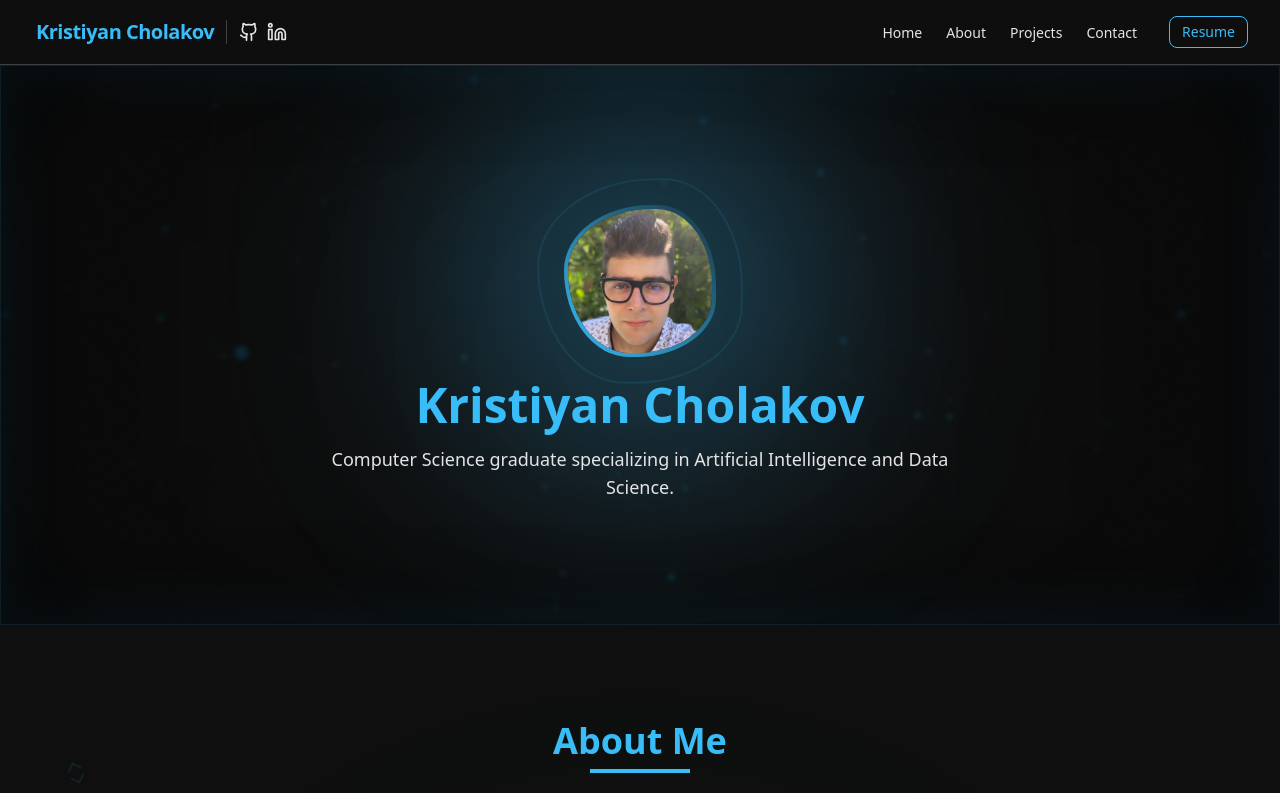
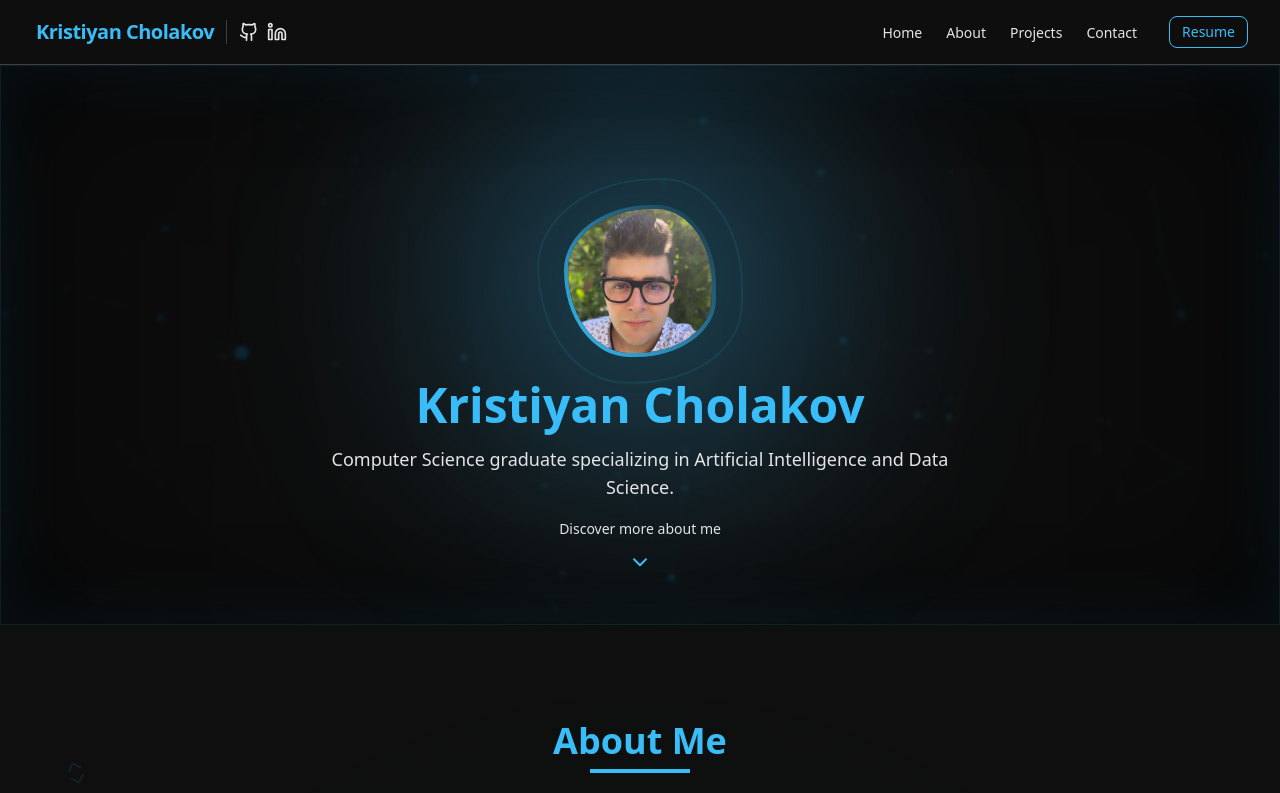
Before and after one commit to KristiyanCholakov/Portfolio-Website, a Next.js app: page / in a window 1280 px wide. Shown: the top 793 px of the page. Built offline with nearby package versions, Linux system fonts and the light colour scheme.

Commit message:
add ScrollArrow component and integrate it into multiple sections for improved navigation

```diff
--- a/src/components/sections/About.tsx
+++ b/src/components/sections/About.tsx
@@ -19,6 +19,7 @@ import {
 } from 'lucide-react'
 import TypingText from '@/components/ui/TypingText'
 import { scrollToSection } from '@/utils/navigation'
+import ScrollArrow from '@/components/ui/ScrollArrow'
 
 // Highlights with icons
 const highlights = [
@@ -351,22 +352,7 @@ export default function About() {
         </motion.div>
 
         {/* Scroll CTA */}
-        <motion.div
-          className="text-center"
-          initial={{ opacity: 0, y: 10 }}
-          whileInView={{ opacity: 1, y: 0 }}
-          viewport={{ once: true }}
-          transition={{ duration: 0.5, delay: 0.5 }}
-        >
-          <p className="text-text-muted mb-2 text-sm">Explore my projects</p>
-          <motion.div
-            animate={{ y: [0, 5, 0] }}
-            transition={{ duration: 1.5, repeat: Infinity, repeatType: 'loop' }}
-            className="text-accent inline-block"
-          >
-            <ChevronDown size={24} />
-          </motion.div>
-        </motion.div>
+        <ScrollArrow targetSection="projects" label="Explore my projects" />
       </div>
     </section>
   )
--- a/src/components/sections/Footer.tsx
+++ b/src/components/sections/Footer.tsx
@@ -5,7 +5,7 @@ import Image from 'next/image'
 import { Github, Linkedin, Mail } from 'lucide-react'
 import { scrollToSection } from '@/utils/navigation'
 
-const Footer = () => {
+export default function Footer() {
   const currentYear = new Date().getFullYear()
 
   const socialLinks = [
@@ -23,7 +23,7 @@ const Footer = () => {
   ]
 
   return (
-    <footer className="border-accent/10 bg-surface/30 relative overflow-hidden border-t backdrop-blur-sm">
+    <footer id="footer" className="border-accent/5 bg-surface/30 relative mt-auto border-t backdrop-blur-sm">
       {/* Background gradient */}
       <div
         className="pointer-events-none absolute inset-0 opacity-20"
@@ -133,5 +133,3 @@ const Footer = () => {
     </footer>
   )
 }
-
-export default Footer
--- a/src/components/sections/Hero.tsx
+++ b/src/components/sections/Hero.tsx
@@ -4,6 +4,7 @@ import Image from 'next/image'
 import { motion } from 'framer-motion'
 import TypingText from '@/components/ui/TypingText'
 import { useRef, useEffect, useState } from 'react'
+import ScrollArrow from '@/components/ui/ScrollArrow'
 
 export default function Hero() {
   const [particlesCount, setParticlesCount] = useState(50)
@@ -493,6 +494,11 @@ export default function Hero() {
           />
         </motion.p>
       </div>
+
+      {/* Add ScrollArrow at the end of the component, just before the closing tag */}
+      <div className="absolute bottom-12 left-0 right-0 z-10">
+        <ScrollArrow targetSection="about" label="Discover more about me" />
+      </div>
     </section>
   )
 }
--- a/src/components/sections/Projects.tsx
+++ b/src/components/sections/Projects.tsx
@@ -21,6 +21,7 @@ import Image from 'next/image'
 import Link from 'next/link'
 import TypingText from '@/components/ui/TypingText'
 import projectsData from '@/data/projects.json'
+import ScrollArrow from '@/components/ui/ScrollArrow'
 
 // Types
 interface Project {
@@ -516,6 +517,11 @@ export default function Projects() {
           )}
         </AnimatePresence>
       </div>
+
+      {/* Add ScrollArrow at the end */}
+      <div className="mt-16 text-center">
+        <ScrollArrow targetSection="tech-stack" label="Discover my tech stack" />
+      </div>
     </section>
   )
 }
--- a/src/components/sections/TechStack.tsx
+++ b/src/components/sections/TechStack.tsx
@@ -16,6 +16,7 @@ import {
   LucideIcon,
 } from 'lucide-react'
 import techStackData from '@/data/tech-stack.json'
+import ScrollArrow from '@/components/ui/ScrollArrow'
 
 // Type definitions
 interface Technology {
@@ -527,6 +528,11 @@ export default function TechStack() {
             </motion.div>
           ))}
         </motion.div>
+
+        {/* Add ScrollArrow */}
+        <div className="mt-16 text-center">
+          <ScrollArrow targetSection="contact" label="Get in touch" />
+        </div>
       </div>
     </section>
   )
--- /dev/null
+++ b/src/components/ui/ScrollArrow.tsx
@@ -0,0 +1,31 @@
+import { motion } from 'framer-motion'
+import { ChevronDown } from 'lucide-react'
+import { scrollToSection } from '@/utils/navigation'
+
+interface ScrollArrowProps {
+  targetSection: string
+  label?: string
+}
+
+export default function ScrollArrow({ targetSection, label = 'Explore more' }: ScrollArrowProps) {
+  return (
+    <motion.div
+      className="text-center mt-8 cursor-pointer"
+      initial={{ opacity: 0, y: 10 }}
+      whileInView={{ opacity: 1, y: 0 }}
+      viewport={{ once: true }}
+      transition={{ duration: 0.5, delay: 0.5 }}
+      onClick={() => scrollToSection(targetSection)}
+    >
+      <p className="text-text-muted mb-2 text-sm">{label}</p>
+      <motion.div
+        animate={{ y: [0, 5, 0] }}
+        transition={{ duration: 1.5, repeat: Infinity, repeatType: 'loop' }}
+        className="text-accent inline-block hover:scale-110"
+        whileHover={{ scale: 1.2 }}
+      >
+        <ChevronDown size={24} />
+      </motion.div>
+    </motion.div>
+  )
+}
```
